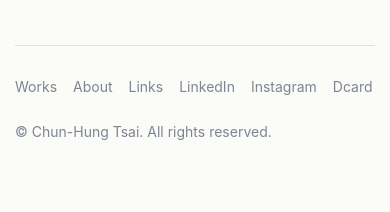
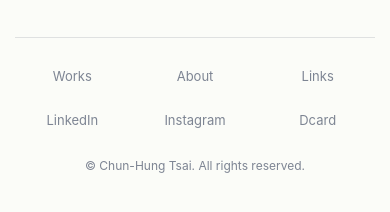
Before and after one commit to Hungtsai0223/hungpenguin, an Astro site: page / in a window 390 px wide. Shown: the part 854-1066 px from the top of the page. Before the commit the page ends 1040 px from the top, so only its background shows below. Built offline with nearby package versions, Linux system fonts and the light colour scheme; Astro itself is replaced by a stand-in of ours.

Commit message:
Align mobile footer links and prepare original Dcard article covers

```diff
--- a/src/layouts/Layout.astro
+++ b/src/layouts/Layout.astro
@@ -200,11 +200,33 @@ const navigation = [ { href: "/", label: "Home" }, { href: "/about", label: "Abo
     }
 
     .nav-links a { font-size: 16px; padding-inline: 5px; }
-    .site-footer { margin-top: 48px; }
-    .footer-links a { padding-block: 8px; }
-
     .site-footer {
+      margin-top: 40px;
+      padding-top: 16px;
       flex-direction: column;
+      align-items: stretch;
+      gap: 14px;
+      text-align: center;
+    }
+    .footer-links {
+      display: grid;
+      grid-template-columns: repeat(3, minmax(0, 1fr));
+      gap: 0 8px;
+      width: 100%;
+    }
+    .footer-links a {
+      display: flex;
+      align-items: center;
+      justify-content: center;
+      min-height: 44px;
+      padding: 6px 2px;
+      font-size: 13px;
+      white-space: nowrap;
+    }
+    .site-footer p {
+      font-size: 12px;
+      line-height: 1.6;
+      text-align: center;
     }
   }
 </style>
```
Also changed, not shown: src/data/portfolio.json (+6 -3 lines), src/pages/blog.astro (+5 -2 lines).
